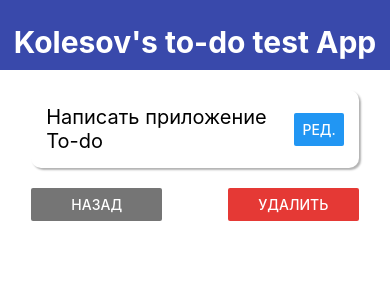
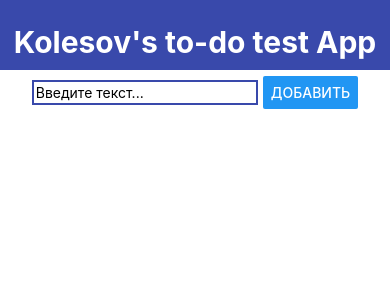
Before and after one commit to BogdanKolesov/first-react-native-project, a React Native app: screen / in a window 390 px wide. Shown: the top 300 px of the page. Built offline with nearby package versions, Linux system fonts and the light colour scheme.

Commit message:
add: delete element (Alert)

```diff
--- a/App.js
+++ b/App.js
@@ -1,5 +1,5 @@
 import React, { useState } from 'react';
-import { StyleSheet, Text, View } from 'react-native';
+import { StyleSheet, Text, View, Alert } from 'react-native';
 import Navbar from './src/components/Navbar';
 import MainScreen from './src/components/Views/MainScreen';
 import TodoScreen from './src/components/Views/TodoScreen';
@@ -19,12 +19,9 @@ const styles = StyleSheet.create({
 
 export default function App() {
 
-  const [todoId, setTodoId] = useState('2');
+  const [todoId, setTodoId] = useState(null);
 
-  const [todos, setTodos] = useState([
-    { id: '1', title: 'Выучить RN' },
-    { id: '2', title: 'Написать приложение To-do' }
-  ])
+  const [todos, setTodos] = useState([])
 
   const addTodo = (title) => {
 
@@ -38,7 +35,27 @@ export default function App() {
   }
 
   const removeTodo = id => {
-    setTodos(prev => prev.filter(todo => todo.id !== id))
+    const todo = todos.find(t => t.id === id)
+
+    Alert.alert(
+      'Удаление элемента',
+      `Вы уверены, что хотите удалить "${todo.title}"?`,
+      [
+        {
+          text: 'Отмена',
+          style: 'clancel'
+        },
+        {
+          text: 'Удалить',
+          style: 'negative',
+          onPress: () => {
+            setTodoId(null)
+            setTodos(prev => prev.filter(todo => todo.id !== id))
+          }
+        }
+      ],
+      { cancelable: false }
+    )
   }
 
   let content = (
@@ -47,7 +64,7 @@ export default function App() {
 
   if (todoId) {
     const selectedTodo = todos.find(todo => todo.id === todoId)
-    content = <TodoScreen goBack={() => setTodoId(null)} todo={selectedTodo} />
+    content = <TodoScreen onRemove={removeTodo} goBack={() => setTodoId(null)} todo={selectedTodo} />
   }
   return (
     <View >
--- a/src/components/Views/TodoScreen/TodoScreen.js
+++ b/src/components/Views/TodoScreen/TodoScreen.js
@@ -23,7 +23,7 @@ const styles = StyleSheet.create({
     }
 })
 
-const TodoScreen = ({ goBack, todo }) => {
+const TodoScreen = ({ goBack, todo, onRemove }) => {
     return (
         <View style={styles.screen}>
             <AppCard style={styles.card}>
@@ -37,7 +37,7 @@ const TodoScreen = ({ goBack, todo }) => {
                     <Button title="Назад" color={THEME.GREY_COLOR} onPress={goBack} />
                 </View>
                 <View style={styles.button}>
-                    <Button title="Удалить" color={THEME.DANGER_COLOR} onPress={() => console.log('To remove')} />
+                    <Button title="Удалить" color={THEME.DANGER_COLOR} onPress={() => onRemove(todo.id)} />
                 </View>
             </View>
         </View>
```
